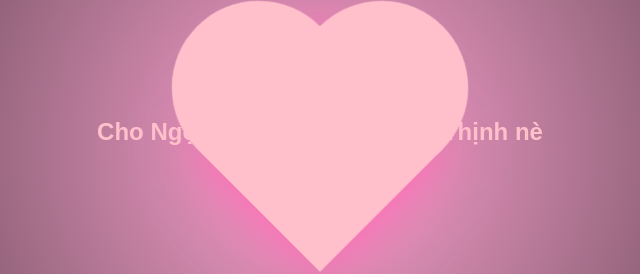
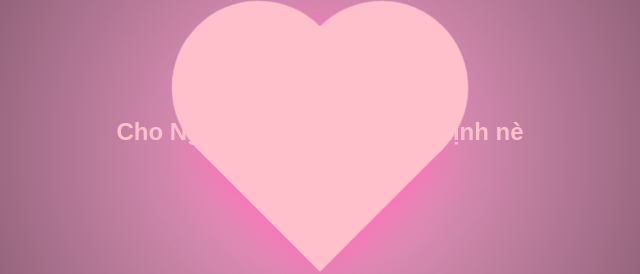
Before and after one commit to ndthinh02/hehe, a website: page index.html in a window 1280 px wide. Shown: the part 251-525 px from the top of the page, 320-960 px from the left. Drawn offline with Linux system fonts and the light colour scheme.

Commit message:
Update index.html

```diff
--- a/index.html
+++ b/index.html
@@ -138,7 +138,7 @@
     </style>
 </head>
 <body>
-    <h1>Cho Ngọc Anh, từ trái tim của Thịnh nè</h1>
+    <h1>Cho Ngọc Anh trái tim của Thịnh nè</h1>
     <div class="heart" id="heart"></div>
 
     <!-- Tạo các điểm tuyết -->
```
